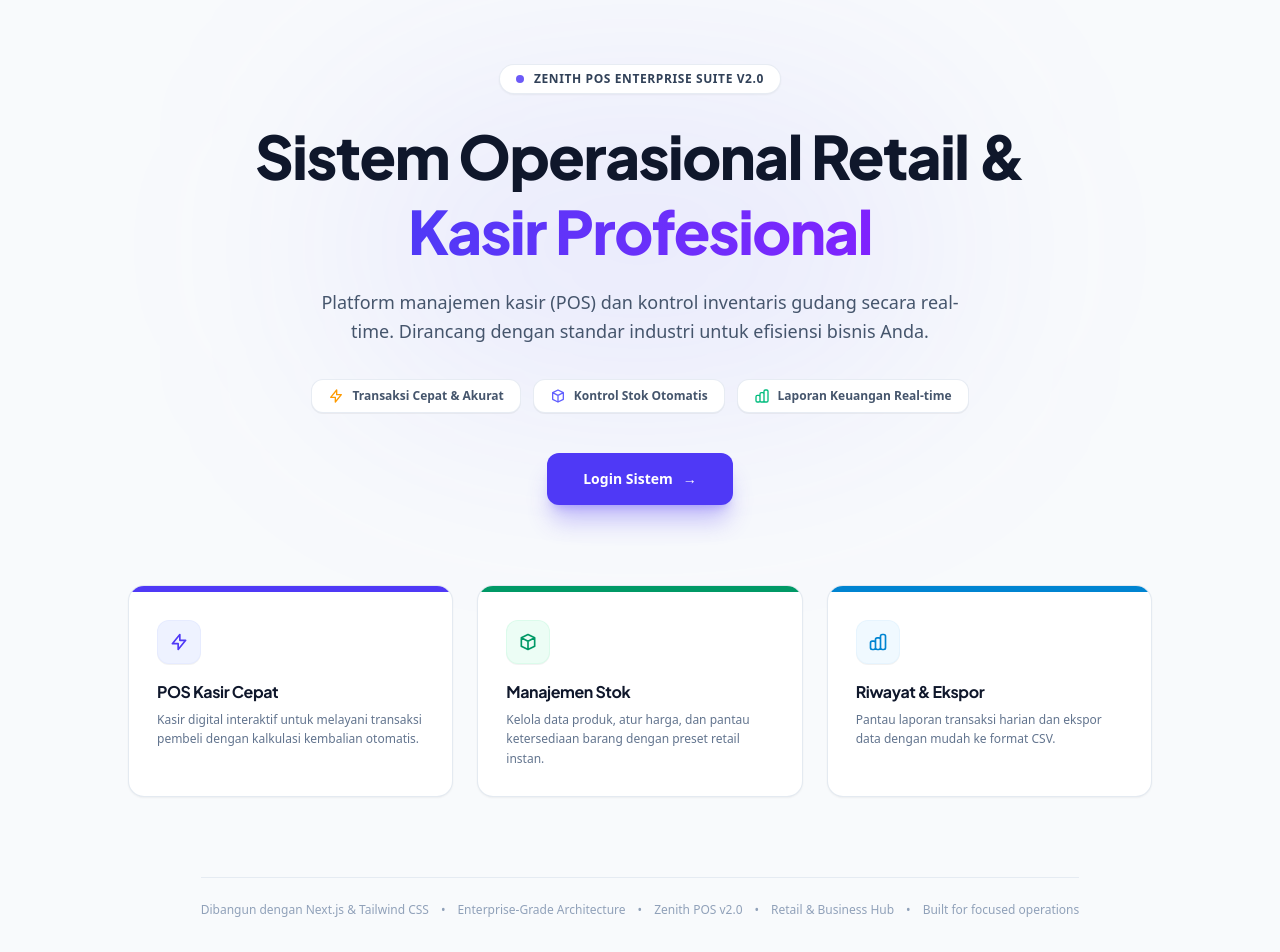
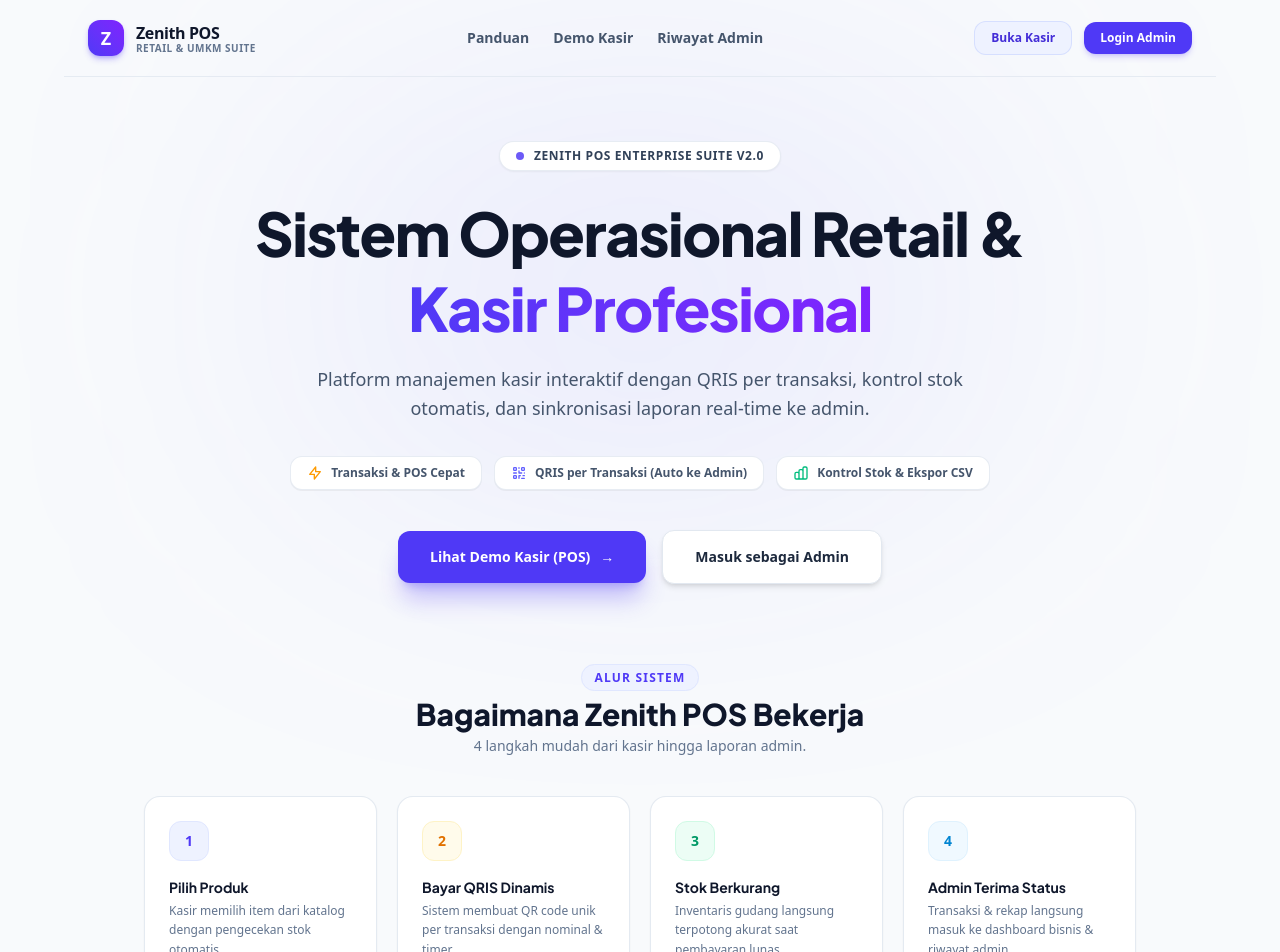
Before and after one commit to MuhammadArhabFaizAzzam/Lomba-webdev, a Next.js app: page /Lomba-webdev/welcome in a window 1280 px wide. Shown: the top 952 px of the page. Built offline with nearby package versions, Linux system fonts and the light colour scheme.

Commit message:
chek noh

```diff
--- a/app/welcome/page.js
+++ b/app/welcome/page.js
@@ -4,10 +4,46 @@
 
 export default function WelcomePage() {
   return (
-    <div className="relative min-h-[85vh] flex flex-col items-center justify-center text-center px-4 py-16 animate-fadeIn overflow-hidden bg-slate-50">
+    <div className="relative min-h-screen flex flex-col bg-slate-50 text-slate-900 selection:bg-indigo-600 selection:text-white">
       {/* Ambient Radial Glow Background */}
-      <div className="absolute top-1/4 left-1/2 -translate-x-1/2 -translate-y-1/2 w-[600px] h-[300px] bg-indigo-500/10 blur-[120px] rounded-full pointer-events-none"></div>
+      <div className="absolute top-1/4 left-1/2 -translate-x-1/2 -translate-y-1/2 w-[700px] h-[350px] bg-indigo-500/10 blur-[140px] rounded-full pointer-events-none"></div>
 
+      {/* Header Navigation */}
+      <header className="relative z-10 w-full max-w-6xl mx-auto px-6 py-5 flex items-center justify-between border-b border-slate-200/80">
+        <div className="flex items-center space-x-3">
+          <div className="w-9 h-9 rounded-xl bg-gradient-to-tr from-indigo-600 to-violet-600 flex items-center justify-center text-white font-black text-lg shadow-md shadow-indigo-600/30">
+            Z
+          </div>
+          <div>
+            <span className="font-extrabold text-slate-900 tracking-tight text-base block">Zenith POS</span>
+            <span className="text-[10px] text-slate-500 font-semibold tracking-wider uppercase block -mt-1">Retail & UMKM Suite</span>
+          </div>
+        </div>
+
+        <nav className="hidden md:flex items-center space-x-6 text-sm font-semibold text-slate-600">
+          <Link href="/guide" className="hover:text-indigo-600 transition">Panduan</Link>
+          <Link href="/pos" className="hover:text-indigo-600 transition">Demo Kasir</Link>
+          <Link href="/transactions" className="hover:text-indigo-600 transition">Riwayat Admin</Link>
+        </nav>
+
+        <div className="flex items-center space-x-3">
+          <Link
+            href="/pos"
+            className="px-4 py-2 bg-indigo-50 hover:bg-indigo-100 text-indigo-700 font-bold text-xs rounded-xl transition border border-indigo-200/60"
+          >
+            Buka Kasir
+          </Link>
+          <Link
+            href="/login"
+            className="px-4 py-2 bg-indigo-600 hover:bg-indigo-500 text-white font-bold text-xs rounded-xl shadow-md shadow-indigo-600/20 transition"
+          >
+            Login Admin
+          </Link>
+        </div>
+      </header>
+
+      {/* Hero Section */}
+      <main className="relative flex-1 flex flex-col items-center justify-center text-center px-4 py-16 max-w-5xl mx-auto">
         {/* Top Tag / Pill */}
         <div className="relative inline-flex items-center space-x-2.5 px-4 py-1.5 rounded-full bg-white text-slate-700 text-xs font-semibold uppercase tracking-wider mb-6 border border-slate-200/80 shadow-xs">
           <span className="w-2 h-2 rounded-full bg-indigo-600 animate-pulse"></span>
@@ -20,102 +56,96 @@
         </h1>
 
         <p className="relative mt-5 text-base md:text-lg text-slate-600 max-w-2xl font-normal leading-relaxed">
-        Platform manajemen kasir (POS) dan kontrol inventaris gudang secara real-time. Dirancang dengan standar industri untuk efisiensi bisnis Anda.
+          Platform manajemen kasir interaktif dengan QRIS per transaksi, kontrol stok otomatis, dan sinkronisasi laporan real-time ke admin.
         </p>
 
         {/* Feature Highlight Pills */}
-      <div className="relative mt-8 flex flex-wrap justify-center gap-3 max-w-2xl text-xs font-semibold text-slate-600">
+        <div className="relative mt-8 flex flex-wrap justify-center gap-3 max-w-3xl text-xs font-semibold text-slate-600">
           <span className="px-4 py-2 bg-white border border-slate-200/80 rounded-xl shadow-2xs flex items-center space-x-2 hover:border-indigo-200 transition">
             <svg className="w-4 h-4 text-amber-500" fill="none" stroke="currentColor" viewBox="0 0 24 24">
               <path strokeLinecap="round" strokeLinejoin="round" strokeWidth="2" d="M13 10V3L4 14h7v7l9-11h-7z" />
             </svg>
-          <span>Transaksi Cepat &amp; Akurat</span>
+            <span>Transaksi &amp; POS Cepat</span>
           </span>
           <span className="px-4 py-2 bg-white border border-slate-200/80 rounded-xl shadow-2xs flex items-center space-x-2 hover:border-indigo-200 transition">
             <svg className="w-4 h-4 text-indigo-500" fill="none" stroke="currentColor" viewBox="0 0 24 24">
-            <path strokeLinecap="round" strokeLinejoin="round" strokeWidth="2" d="M20 7l-8-4-8 4m16 0l-8 4m8-4v10l-8 4m0-10L4 7m8 4v10M4 7v10l8 4" />
+              <path strokeLinecap="round" strokeLinejoin="round" strokeWidth="2" d="M12 4v1m6 11h2m-6 0h-2v4m0-11v3m0 0h.01M12 12h4.01M16 20h4M4 12h4m12 0h.01M5 8h2a1 1 0 001-1V5a1 1 0 00-1-1H5a1 1 0 00-1 1v2a1 1 0 001 1zm12 0h2a1 1 0 001-1V5a1 1 0 00-1-1h-2a1 1 0 00-1 1v2a1 1 0 001 1zM5 20h2a1 1 0 001-1v-2a1 1 0 00-1-1H5a1 1 0 00-1 1v2a1 1 0 001 1z" />
             </svg>
-          <span>Kontrol Stok Otomatis</span>
+            <span>QRIS per Transaksi (Auto ke Admin)</span>
           </span>
           <span className="px-4 py-2 bg-white border border-slate-200/80 rounded-xl shadow-2xs flex items-center space-x-2 hover:border-indigo-200 transition">
             <svg className="w-4 h-4 text-emerald-500" fill="none" stroke="currentColor" viewBox="0 0 24 24">
               <path strokeLinecap="round" strokeLinejoin="round" strokeWidth="2" d="M9 19v-6a2 2 0 00-2-2H5a2 2 0 00-2 2v6a2 2 0 002 2h2a2 2 0 002-2zm0 0V9a2 2 0 012-2h2a2 2 0 012 2v10m-6 0a2 2 0 002 2h2a2 2 0 002-2m0 0V5a2 2 0 012-2h2a2 2 0 012 2v14a2 2 0 01-2 2h-2a2 2 0 01-2-2z" />
             </svg>
-          <span>Laporan Keuangan Real-time</span>
+            <span>Kontrol Stok &amp; Ekspor CSV</span>
           </span>
         </div>
 
-      {/* Login CTA Button */}
-      <div className="relative mt-10">
+        {/* Dual CTA Buttons for Demo / Judge */}
+        <div className="relative mt-10 flex flex-wrap items-center justify-center gap-4">
+          <Link
+            href="/pos"
+            className="inline-flex items-center space-x-2.5 px-8 py-4 bg-indigo-600 hover:bg-indigo-500 text-white font-bold rounded-xl text-sm shadow-xl shadow-indigo-600/30 transition-all duration-300 hover:-translate-y-0.5"
+          >
+            <span>Lihat Demo Kasir (POS)</span>
+            <span>&rarr;</span>
+          </Link>
           <Link
             href="/login"
-          className="inline-flex items-center space-x-2.5 px-9 py-4 bg-indigo-600 hover:bg-indigo-500 text-white font-bold rounded-xl text-sm shadow-xl shadow-indigo-600/30 transition-all duration-300 hover:-translate-y-0.5"
+            className="inline-flex items-center space-x-2.5 px-8 py-4 bg-white hover:bg-slate-100 text-slate-800 font-bold rounded-xl text-sm shadow-md border border-slate-200 transition-all duration-300 hover:-translate-y-0.5"
           >
-          <span>Login Sistem</span>
-          <span>&rarr;</span>
+            <span>Masuk sebagai Admin</span>
           </Link>
         </div>
 
-      {/* Feature Cards Grid (Static & Beautifully Styled with Top Accent Lines) */}
-      <div className="relative mt-20 grid grid-cols-1 md:grid-cols-3 gap-6 max-w-5xl w-full text-left">
-        <div className="bg-white rounded-2xl border border-slate-200/90 shadow-xs hover:shadow-xl transition-all duration-300 hover:-translate-y-1 overflow-hidden group">
-          <div className="h-1.5 w-full bg-indigo-600"></div>
-          <div className="p-7">
-            <div className="w-11 h-11 bg-indigo-50 text-indigo-600 rounded-xl flex items-center justify-center mb-4 shadow-2xs border border-indigo-100/60 group-hover:scale-105 transition">
-              <svg className="w-5 h-5" fill="none" stroke="currentColor" viewBox="0 0 24 24">
-                <path strokeLinecap="round" strokeLinejoin="round" strokeWidth="2" d="M13 10V3L4 14h7v7l9-11h-7z" />
-              </svg>
-            </div>
-            <h3 className="text-base font-bold text-slate-900 mb-1.5 tracking-tight">POS Kasir Cepat</h3>
-            <p className="text-slate-500 text-xs font-normal leading-relaxed">
-              Kasir digital interaktif untuk melayani transaksi pembeli dengan kalkulasi kembalian otomatis.
-            </p>
-          </div>
+        {/* 4-Step Operational Workflow Cards */}
+        <div className="relative mt-20 text-left w-full">
+          <div className="text-center mb-10">
+            <span className="text-xs font-bold uppercase tracking-widest text-indigo-600 bg-indigo-50 px-3 py-1 rounded-full border border-indigo-100">Alur Sistem</span>
+            <h2 className="text-2xl md:text-3xl font-extrabold text-slate-900 mt-2">Bagaimana Zenith POS Bekerja</h2>
+            <p className="text-slate-500 text-sm mt-1">4 langkah mudah dari kasir hingga laporan admin.</p>
           </div>
 
-        <div className="bg-white rounded-2xl border border-slate-200/90 shadow-xs hover:shadow-xl transition-all duration-300 hover:-translate-y-1 overflow-hidden group">
-          <div className="h-1.5 w-full bg-emerald-600"></div>
-          <div className="p-7">
-            <div className="w-11 h-11 bg-emerald-50 text-emerald-600 rounded-xl flex items-center justify-center mb-4 shadow-2xs border border-emerald-100/60 group-hover:scale-105 transition">
-              <svg className="w-5 h-5" fill="none" stroke="currentColor" viewBox="0 0 24 24">
-                <path strokeLinecap="round" strokeLinejoin="round" strokeWidth="2" d="M20 7l-8-4-8 4m16 0l-8 4m8-4v10l-8 4m0-10L4 7m8 4v10M4 7v10l8 4" />
-              </svg>
-            </div>
-            <h3 className="text-base font-bold text-slate-900 mb-1.5 tracking-tight">Manajemen Stok</h3>
-            <p className="text-slate-500 text-xs font-normal leading-relaxed">
-              Kelola data produk, atur harga, dan pantau ketersediaan barang dengan preset retail instan.
-            </p>
-          </div>
+          <div className="grid grid-cols-1 md:grid-cols-4 gap-5">
+            <div className="bg-white rounded-2xl border border-slate-200/90 shadow-xs p-6 hover:shadow-lg transition">
+              <div className="w-10 h-10 bg-indigo-50 text-indigo-600 rounded-xl flex items-center justify-center font-bold text-sm mb-4 border border-indigo-100">1</div>
+              <h3 className="text-sm font-bold text-slate-900 mb-1">Pilih Produk</h3>
+              <p className="text-slate-500 text-xs leading-relaxed">Kasir memilih item dari katalog dengan pengecekan stok otomatis.</p>
             </div>
 
-        <div className="bg-white rounded-2xl border border-slate-200/90 shadow-xs hover:shadow-xl transition-all duration-300 hover:-translate-y-1 overflow-hidden group">
-          <div className="h-1.5 w-full bg-sky-600"></div>
-          <div className="p-7">
-            <div className="w-11 h-11 bg-sky-50 text-sky-600 rounded-xl flex items-center justify-center mb-4 shadow-2xs border border-sky-100/60 group-hover:scale-105 transition">
-              <svg className="w-5 h-5" fill="none" stroke="currentColor" viewBox="0 0 24 24">
-                <path strokeLinecap="round" strokeLinejoin="round" strokeWidth="2" d="M9 19v-6a2 2 0 00-2-2H5a2 2 0 00-2 2v6a2 2 0 002 2h2a2 2 0 002-2zm0 0V9a2 2 0 012-2h2a2 2 0 012 2v10m-6 0a2 2 0 002 2h2a2 2 0 002-2m0 0V5a2 2 0 012-2h2a2 2 0 012 2v14a2 2 0 01-2 2h-2a2 2 0 01-2-2z" />
-              </svg>
+            <div className="bg-white rounded-2xl border border-slate-200/90 shadow-xs p-6 hover:shadow-lg transition">
+              <div className="w-10 h-10 bg-amber-50 text-amber-600 rounded-xl flex items-center justify-center font-bold text-sm mb-4 border border-amber-100">2</div>
+              <h3 className="text-sm font-bold text-slate-900 mb-1">Bayar QRIS Dinamis</h3>
+              <p className="text-slate-500 text-xs leading-relaxed">Sistem membuat QR code unik per transaksi dengan nominal &amp; timer.</p>
             </div>
-            <h3 className="text-base font-bold text-slate-900 mb-1.5 tracking-tight">Riwayat &amp; Ekspor</h3>
-            <p className="text-slate-500 text-xs font-normal leading-relaxed">
-              Pantau laporan transaksi harian dan ekspor data dengan mudah ke format CSV.
-            </p>
+
+            <div className="bg-white rounded-2xl border border-slate-200/90 shadow-xs p-6 hover:shadow-lg transition">
+              <div className="w-10 h-10 bg-emerald-50 text-emerald-600 rounded-xl flex items-center justify-center font-bold text-sm mb-4 border border-emerald-100">3</div>
+              <h3 className="text-sm font-bold text-slate-900 mb-1">Stok Berkurang</h3>
+              <p className="text-slate-500 text-xs leading-relaxed">Inventaris gudang langsung terpotong akurat saat pembayaran lunas.</p>
+            </div>
+
+            <div className="bg-white rounded-2xl border border-slate-200/90 shadow-xs p-6 hover:shadow-lg transition">
+              <div className="w-10 h-10 bg-sky-50 text-sky-600 rounded-xl flex items-center justify-center font-bold text-sm mb-4 border border-sky-100">4</div>
+              <h3 className="text-sm font-bold text-slate-900 mb-1">Admin Terima Status</h3>
+              <p className="text-slate-500 text-xs leading-relaxed">Transaksi &amp; rekap langsung masuk ke dashboard bisnis &amp; riwayat admin.</p>
             </div>
           </div>
         </div>
+      </main>
 
       {/* Footer Info */}
-      <div className="relative mt-20 pt-6 border-t border-slate-200/80 text-slate-400 text-xs flex flex-wrap justify-center items-center gap-3 font-medium">
-        <span>Dibangun dengan Next.js &amp; Tailwind CSS</span>
-        <span>•</span>
-        <span>Enterprise-Grade Architecture</span>
-        <span>•</span>
+      <footer className="relative mt-20 py-6 border-t border-slate-200/80 bg-white text-slate-500 text-xs flex flex-wrap justify-center items-center gap-4 font-medium">
         <span>Zenith POS v2.0</span>
         <span>•</span>
-        <span>Retail &amp; Business Hub</span>
+        <span>Role Kasir &amp; Admin</span>
         <span>•</span>
-        <span>Built for focused operations</span>
-      </div>
+        <span>Stok Real-time</span>
+        <span>•</span>
+        <span>Ekspor Laporan CSV</span>
+        <span>•</span>
+        <span>Dibangun dengan Next.js &amp; Tailwind CSS</span>
+      </footer>
     </div>
   );
 }
```
Lines whose indentation alone changed are shown as unchanged.
